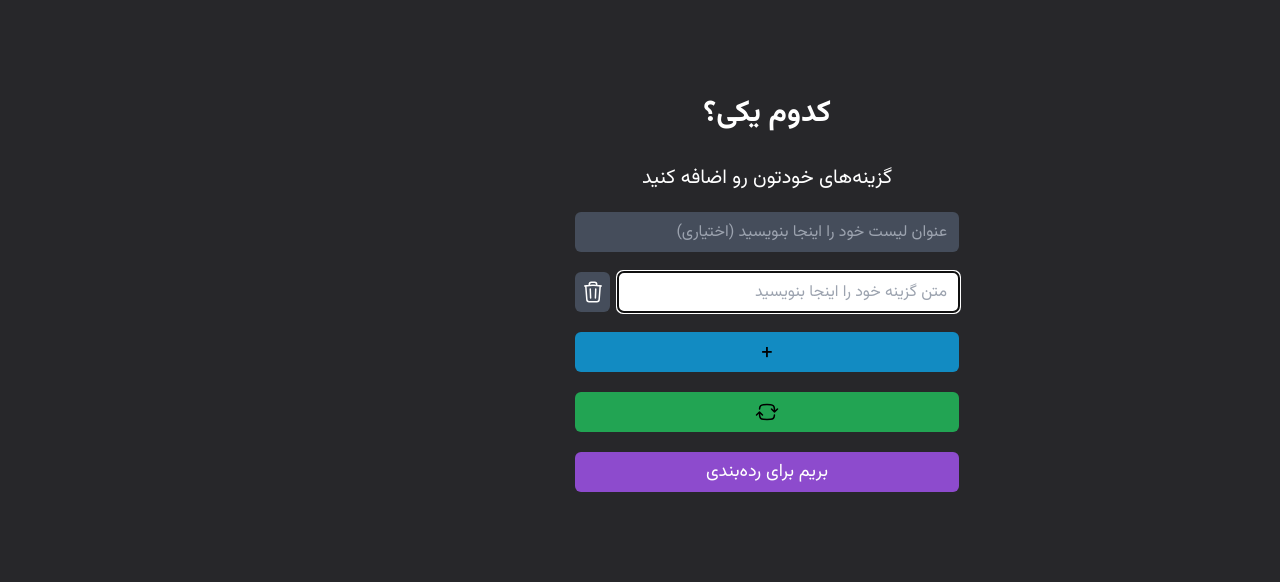
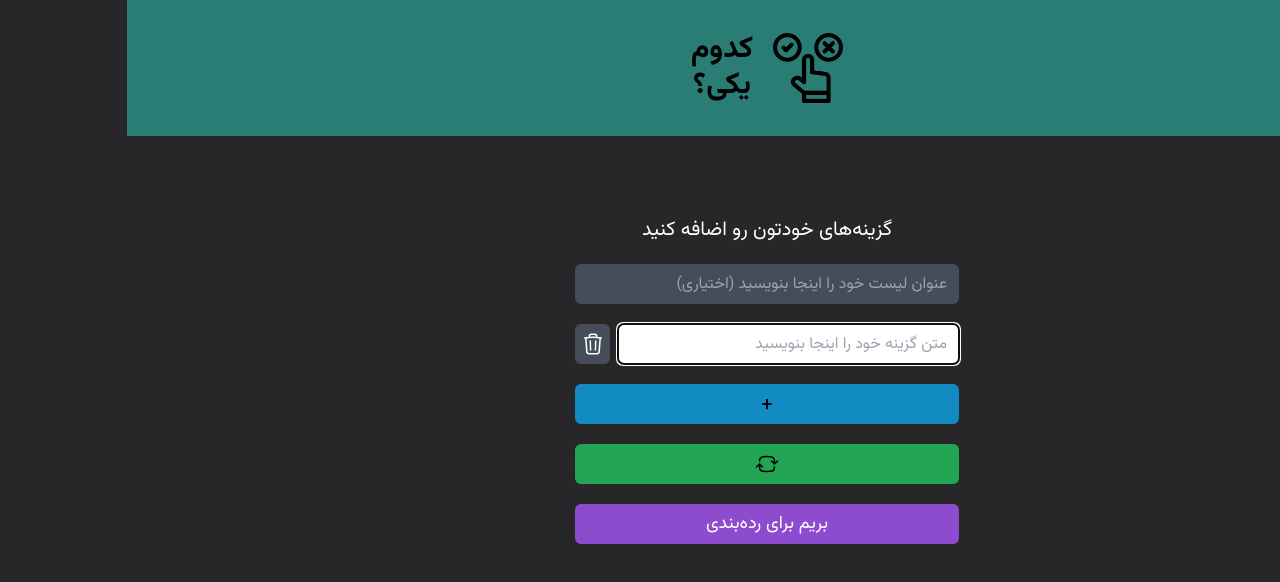
Before and after one commit to h-razavi/kodoom-app, a React (Vite) app: page / in a window 1280 px wide. Shown: the top 582 px of the page. Built offline with nearby package versions, Linux system fonts and the light colour scheme.

Commit message:
navbar added

```diff
--- a/index.html
+++ b/index.html
@@ -2,7 +2,7 @@
 <html lang="en">
   <head>
     <meta charset="UTF-8" />
-    <link rel="icon" type="image/svg+xml" href="/vite.svg" />
+    <link rel="icon" type="image/png" href="/favicon.png" />
     <link rel="preconnect" href="https://fonts.googleapis.com" />
     <link rel="preconnect" href="https://fonts.gstatic.com" crossorigin />
     <link
--- a/src/App.tsx
+++ b/src/App.tsx
@@ -4,7 +4,7 @@ import { Navigate } from "react-router-dom";
 
 import OptionsForm from "./components/OptionsForm";
 import Selection from "./components/Selection";
-
+import Navbar from "./components/Navbar";
 
 function App() {
   const [currentComponentIndex, setCurrentComponentIndex] = useState(0);
@@ -22,7 +22,7 @@ function App() {
       component: <Navigate to="/results" />,
       id: "c3",
     },
-  ]
+  ];
 
   function handleComponentChange() {
     setCurrentComponentIndex((prevComponentIndex) => {
@@ -33,13 +33,12 @@ function App() {
         return 0;
       }
     });
-    console.log("clicked", currentComponentIndex);
   }
 
   return (
     <>
-      <main className="text-white px-16 py-24">
-        <h1 className="text-3xl font-bold text-center">کدوم یکی؟</h1>
+    <Navbar />
+      <main className="text-white px-16 py-12">
         {componentFlow[currentComponentIndex].component}
       </main>
     </>
--- /dev/null
+++ b/src/components/Navbar.tsx
@@ -0,0 +1,15 @@
+
+
+
+function Navbar() {
+  return (
+    <nav className="p-8 bg-teal-400 bg-opacity-50">
+        <div className="flex justify-center items-center gap-5 ">
+        <img src="./logo.png" alt="logo" height={70} width={70} className="" />
+        <h1 className="text-3xl font-bold text-center">کدوم<br/> یکی؟</h1>
+        </div>
+    </nav>
+  )
+}
+
+export default Navbar
--- a/src/components/OptionsForm.tsx
+++ b/src/components/OptionsForm.tsx
@@ -97,6 +97,7 @@ function OptionsForm({ onNext }: Props) {
             autoFocus={index === inputs.length - 1}
             placeholder="متن گزینه خود را اینجا بنویسید"
             className="w-full px-3 h-10 rounded-md"
+            max={100}
           />
           <button
             className="bg-slate-500 bg-opacity-50 h-10 w-10 rounded-md mr-2 hover:bg-red-500 hover:bg-opacity-40"
--- a/src/components/Results.tsx
+++ b/src/components/Results.tsx
@@ -1,4 +1,5 @@
 import { OptionType } from "../utils/types";
+import Navbar from "./Navbar";
 
 function Results() {
   //Load title and data from local storage and sort
@@ -38,9 +39,11 @@ function Results() {
   }
 
   return (
+    <>
+    <Navbar />
     <section className="border-2 border-white text-white mt-8 mx-auto rounded-lg w-3/4">
       {listTitle && (
-        <h2 className="text-center text-4xl mt-8 w-fit mx-auto p-4 rounded-md bg-purple-400 text-black">
+        <h2 className="text-center text-4xl mt-8 w-fit mx-auto p-4 rounded-md bg-amber-400 bg-opacity-40 text-white">
           {listTitle}
         </h2>
       )}
@@ -75,6 +78,7 @@ function Results() {
         </button>
       </div>
     </section>
+    </>
   );
 }
 
--- a/src/components/Selection.tsx
+++ b/src/components/Selection.tsx
@@ -60,7 +60,7 @@ function Selection({ onNext }: Props) {
   return (
     <>
       {listTitle && (
-        <h2 className="text-center text-4xl mt-8 w-fit mx-auto p-4 rounded-md bg-purple-400 text-black">
+        <h2 className="text-center text-4xl mt-8 w-fit mx-auto p-4 rounded-md leading-0 bg-amber-400 bg-opacity-40">
           {listTitle}
         </h2>
       )}
```
Also changed, not shown: public/logo.png (renamed from public/4236791.png), 1 other file (tests, documents, lock files or other folders).
